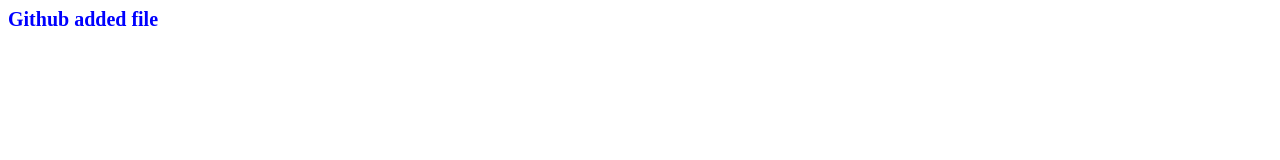
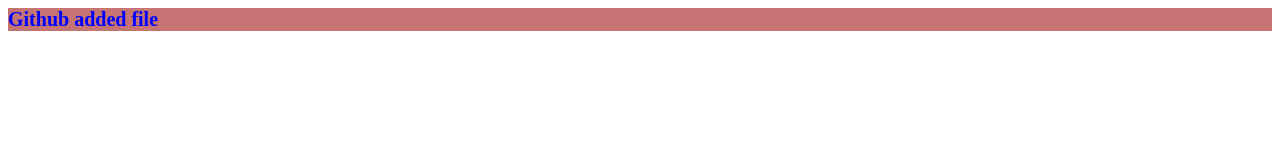
Before and after one commit to vamsi6036/git-practice, a plain HTML site: page index.html in a window 1280 px wide. Drawn offline with Linux system fonts and the light colour scheme.

Commit message:
background changed

```diff
--- a/index.html
+++ b/index.html
@@ -1,5 +1,5 @@
 <html>
-    <h1 style="color: blue; font-size: 20px; ">
+    <h1 style="color: blue; font-size: 20px;background-color: rgb(197, 115, 115); ">
         Github added file
     </h1>
 </html>
```
